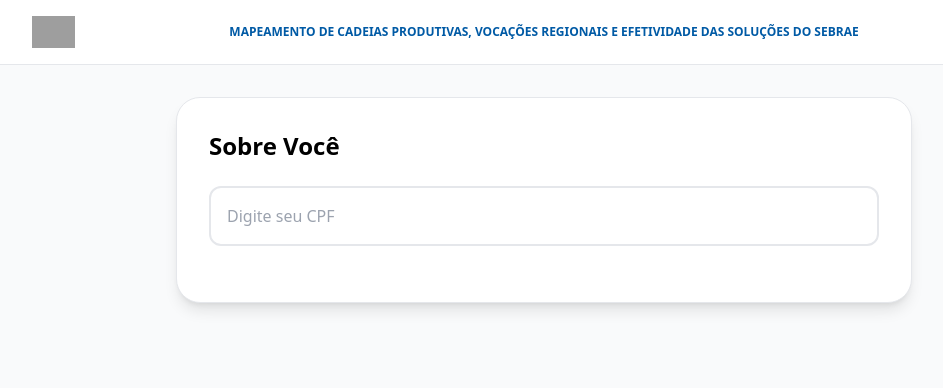
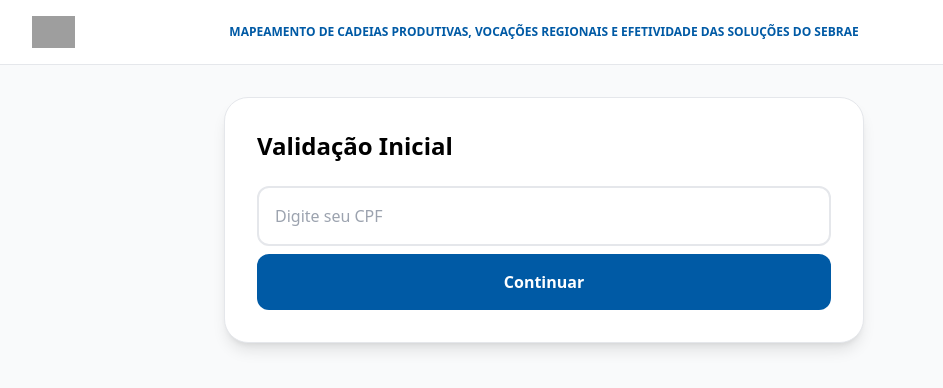
Before and after one commit to alexandrerodrigues2311/ProjetoSebrae, a React (Create React App) app: page / in a window 1280 px wide. Both pictures are taken after a click on the button "Quero deixar minha marca". Shown: the top 388 px of the page, without its empty margins (96-1039 px from the left). Built offline with nearby package versions, Linux system fonts and the light colour scheme; grey boxes are pictures that could not be loaded.

Commit message:
Update App.tsx

```diff
--- a/src/App.tsx
+++ b/src/App.tsx
@@ -1,5 +1,5 @@
 import React, { useState } from "react";
-import { Clock } from "lucide-react";
+import { Clock, AlertCircle } from "lucide-react";
 
 const GOOGLE_SCRIPT_URL = "https://script.google.com/macros/s/AKfycbw8yWGHJmONTFshN8rqJIhthd_VFvTpRTeV7jPk931Vab6r_lDstn0Pexf2Ea_m3Lwl/exec";
 
@@ -14,7 +14,7 @@
   const [step, setStep] = useState(0);
   const [isSaving, setIsSaving] = useState(false);
   const [isSubmitted, setIsSubmitted] = useState(false);
-  const [isCpfValid, setIsCpfValid] = useState(false);
+  const [cpfError, setCpfError] = useState("");
   const [formData, setFormData] = useState({
     cpf: "", fullName: "", email: "", phone: "", genero: "", raca: "", quilombola: "", pcd: "", tiposPcd: ""
   });
@@ -35,6 +35,15 @@
     return true;
   };
 
+  const handleCpfSubmit = () => {
+    if (validateCPF(formData.cpf)) {
+      setCpfError("");
+      setStep(2);
+    } else {
+      setCpfError("CPF inválido. Por favor, verifique.");
+    }
+  };
+
   const saveData = async () => {
     setIsSaving(true);
     try {
@@ -46,7 +55,6 @@
 
   return (
     <div className="min-h-screen bg-gray-50 font-sans p-0">
-      {/* Cabeçalho centralizado e completo */}
       <header className="bg-white border-b border-gray-200 py-4 px-6 sticky top-0 z-50">
         <div className="max-w-5xl mx-auto grid grid-cols-[120px_1fr_120px] items-center">
           <img src="https://sebrae.com.br/content/dam/portal-sebrae/na/pt/imagens/logo/logo-sebrae.svg" alt="Sebrae" className="h-8" />
@@ -57,9 +65,9 @@
         </div>
       </header>
 
-      <main className="max-w-3xl mx-auto px-4 py-8">
+      <main className="max-w-2xl mx-auto px-4 py-8">
         {step === 0 && (
-          <div className="bg-white rounded-3xl shadow-2xl overflow-hidden border border-gray-100">
+          <div className="bg-white rounded-3xl shadow-2xl overflow-hidden border border-gray-100 animate-in zoom-in duration-500">
             <img
               src="https://images.unsplash.com/photo-1522202176988-66273c2fd55f?auto=format&fit=crop&q=80&w=2000"
               alt="Empreendedores focados"
@@ -82,24 +90,27 @@
         )}
 
         {step === 1 && (
-          <div className="bg-white p-8 rounded-3xl shadow-lg border animate-in fade-in duration-500">
-            <h2 className="text-2xl font-bold mb-6">Sobre Você</h2>
-            <input
-              onChange={(e) => { setFormData({...formData, cpf: e.target.value}); setIsCpfValid(validateCPF(e.target.value)); }}
-              placeholder="Digite seu CPF"
-              className="w-full p-4 mb-6 border-2 border-gray-200 rounded-xl focus:border-[#005AA5] outline-none"
-            />
+          <div className="bg-white p-8 rounded-3xl shadow-lg border animate-in slide-in-from-right duration-500">
+            <h2 className="text-2xl font-bold mb-6">Validação Inicial</h2>
+            <input onChange={(e) => setFormData({...formData, cpf: e.target.value})} placeholder="Digite seu CPF" className="w-full p-4 mb-2 border-2 rounded-xl" />
+            {cpfError && <p className="text-red-500 text-sm mb-4 flex items-center gap-1"><AlertCircle size={16}/> {cpfError}</p>}
+            <button onClick={handleCpfSubmit} className="w-full bg-[#005AA5] text-white p-4 rounded-xl font-bold">Continuar</button>
+          </div>
+        )}
 
-            {isCpfValid && (
-              <div className="space-y-6 animate-fade-in">
-                <input onChange={(e) => setFormData({...formData, fullName: e.target.value})} placeholder="Como posso te chamar?" className="w-full p-4 border rounded-xl" />
+        {step === 2 && (
+          <div className="bg-white p-8 rounded-3xl shadow-lg border animate-in slide-in-from-right duration-500 space-y-6">
+            <h2 className="text-2xl font-bold text-[#005AA5]">Sobre Você</h2>
+
+            <div><label className="block font-bold mb-1 text-sm">Nome Completo</label><input onChange={(e) => setFormData({...formData, fullName: e.target.value})} placeholder="Digite seu nome aqui" className="w-full p-4 border rounded-xl" /></div>
+
             <div className="grid grid-cols-2 gap-4">
-                  <input type="email" onChange={(e) => setFormData({...formData, email: e.target.value})} placeholder="E-mail" className="p-4 border rounded-xl" />
-                  <input value={formData.phone} onChange={(e) => setFormData({...formData, phone: maskPhone(e.target.value)})} placeholder="(DD) 9XXXX-XXXX" className="p-4 border rounded-xl" />
+              <div><label className="block font-bold mb-1 text-sm">E-mail</label><input type="email" onChange={(e) => setFormData({...formData, email: e.target.value})} placeholder="exemplo@email.com" className="w-full p-4 border rounded-xl" /></div>
+              <div><label className="block font-bold mb-1 text-sm">Telefone / WhatsApp</label><input value={formData.phone} onChange={(e) => setFormData({...formData, phone: maskPhone(e.target.value)})} placeholder="(DD) 9XXXX-XXXX" className="w-full p-4 border rounded-xl" /></div>
             </div>
 
             <div className="border-t pt-6">
-                  <h3 className="font-bold mb-4">Identidade de Gênero</h3>
+              <h3 className="font-bold mb-4 text-lg">Identidade</h3>
               <div className="grid grid-cols-2 gap-3">
                 {[
                   { l: "Mulher Cis", d: "Identifica-se como mulher e foi registrada com esse gênero ao nascer." },
@@ -109,7 +120,7 @@
                   { l: "Não binário", d: "Não se identifica exclusivamente como homem ou como mulher." },
                   { l: "Prefiro não informar", d: "" }
                 ].map(g => (
-                      <button key={g.l} onClick={() => setFormData({...formData, genero: g.l})} className={`p-4 border rounded-xl text-left ${formData.genero === g.l ? 'bg-blue-50 border-blue-500' : ''}`}>
+                  <button key={g.l} onClick={() => setFormData({...formData, genero: g.l})} className={`p-4 border rounded-xl text-left transition-all ${formData.genero === g.l ? 'bg-blue-50 border-blue-500' : 'hover:bg-gray-50'}`}>
                     <div className="font-bold text-sm">{g.l}</div>
                     <div className="text-xs text-gray-500">{g.d}</div>
                   </button>
@@ -117,9 +128,44 @@
               </div>
             </div>
 
-                <button onClick={saveData} className="w-full bg-[#005AA5] text-white p-4 rounded-xl font-bold">Finalizar</button>
+            <div className="border-t pt-6">
+              <h3 className="font-bold mb-3">Qual sua cor ou raça?</h3>
+              <div className="grid grid-cols-3 gap-2">
+                {["Amarela", "Branca", "Indígena", "Parda", "Preta", "Prefiro não informar"].map(r => (
+                  <button key={r} onClick={() => setFormData({...formData, raca: r})} className={`p-3 border rounded-xl ${formData.raca === r ? 'bg-blue-600 text-white' : ''}`}>{r}</button>
+                ))}
+              </div>
+            </div>
+
+            <div className="border-t pt-6">
+                <h3 className="font-bold mb-3">Você se considera pessoa quilombola?</h3>
+                <div className="flex gap-4">
+                    {["Não", "Sim", "Prefiro não informar"].map(q => (
+                        <button key={q} onClick={() => setFormData({...formData, quilombola: q})} className={`flex-1 p-3 border rounded-xl ${formData.quilombola === q ? 'bg-blue-600 text-white' : ''}`}>{q}</button>
+                    ))}
+                </div>
+            </div>
+
+            <div className="border-t pt-6">
+              <h3 className="font-bold mb-3">Você é Pessoa com Deficiência (PcD)?</h3>
+              <div className="flex gap-4">
+                {["Não", "Sim"].map(o => (
+                  <button key={o} onClick={() => setFormData({...formData, pcd: o})} className={`flex-1 p-4 border rounded-xl ${formData.pcd === o ? (o === 'Sim' ? 'bg-green-600 text-white' : 'bg-red-500 text-white') : ''}`}>{o}</button>
+                ))}
+              </div>
+              {formData.pcd === 'Sim' && (
+                <div className="mt-4 p-4 border rounded-xl bg-gray-50">
+                  <label className="font-bold mb-2 block">Selecione o tipo de deficiência:</label>
+                  <select onChange={(e) => setFormData({...formData, tiposPcd: e.target.value})} className="w-full p-3 border rounded-lg">
+                    {["Deficiência Auditiva", "Deficiência Física", "Deficiência Intelectual", "Deficiência Psicossocial", "Deficiência Visual", "Autismo (TEA)", "Prefiro não informar"].map(t => <option key={t}>{t}</option>)}
+                  </select>
                 </div>
               )}
+            </div>
+
+            <button onClick={saveData} disabled={isSaving} className="w-full bg-[#005AA5] text-white p-4 rounded-xl font-bold mt-6 shadow-lg hover:scale-[1.02] transition-transform">
+                {isSaving ? 'Enviando...' : 'Finalizar'}
+            </button>
           </div>
         )}
       </main>
```
Lines whose indentation alone changed are shown as unchanged.
